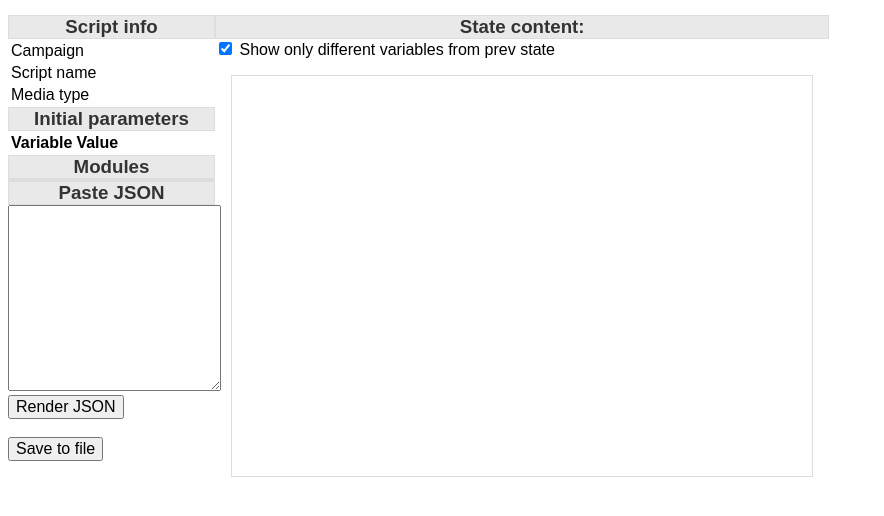
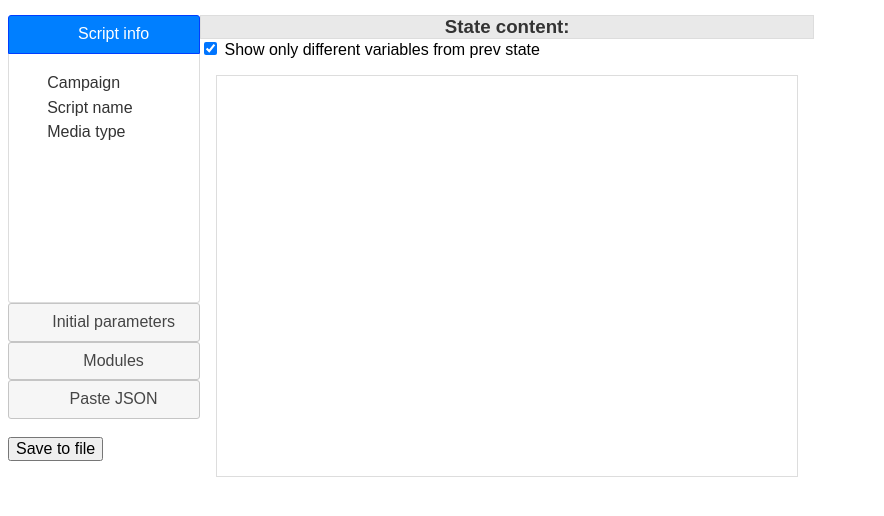
Before and after one commit to Random-User-6/cd8b8393-f7fa-47e2-94a0-e81162bdb503, a plain HTML site: page public/index.html in a window 1280 px wide. Shown: the part 48-564 px from the top of the page, without its empty margins (0-884 px from the left). Drawn offline with Linux system fonts and the light colour scheme; no server answers.

Commit message:
Update index.html

```diff
--- a/public/index.html
+++ b/public/index.html
@@ -13,7 +13,7 @@
   <script src="/libs/jquery-ui.min.js"></script>
   <script src="/libs/jquery.json-viewer.js"></script>
   <script src="/libs/debug.js"></script>
-<!--   <script src="/libs/ui.js"></script> -->
+  <script src="/libs/ui.js"></script>
   <script src="/libs/common.js"></script>
   <script src="/script.js" defer></script>
 </head>
```
